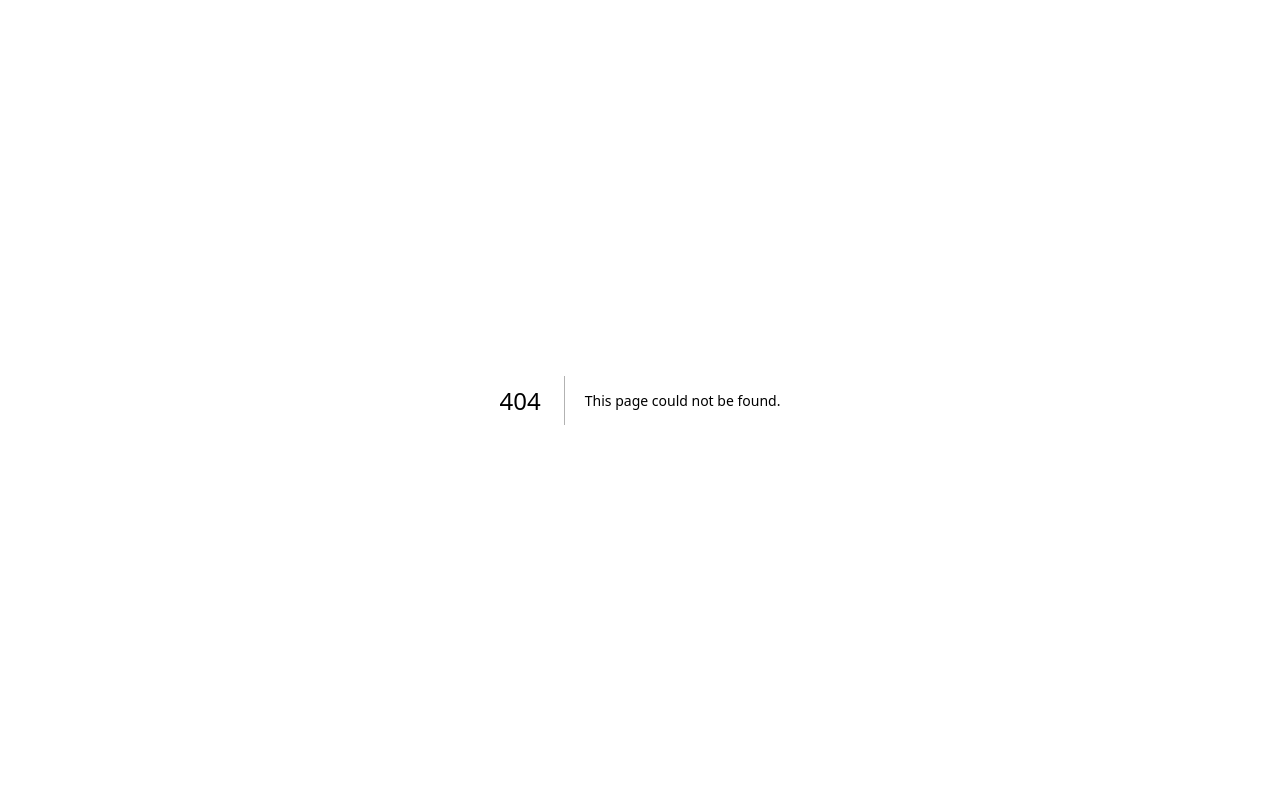
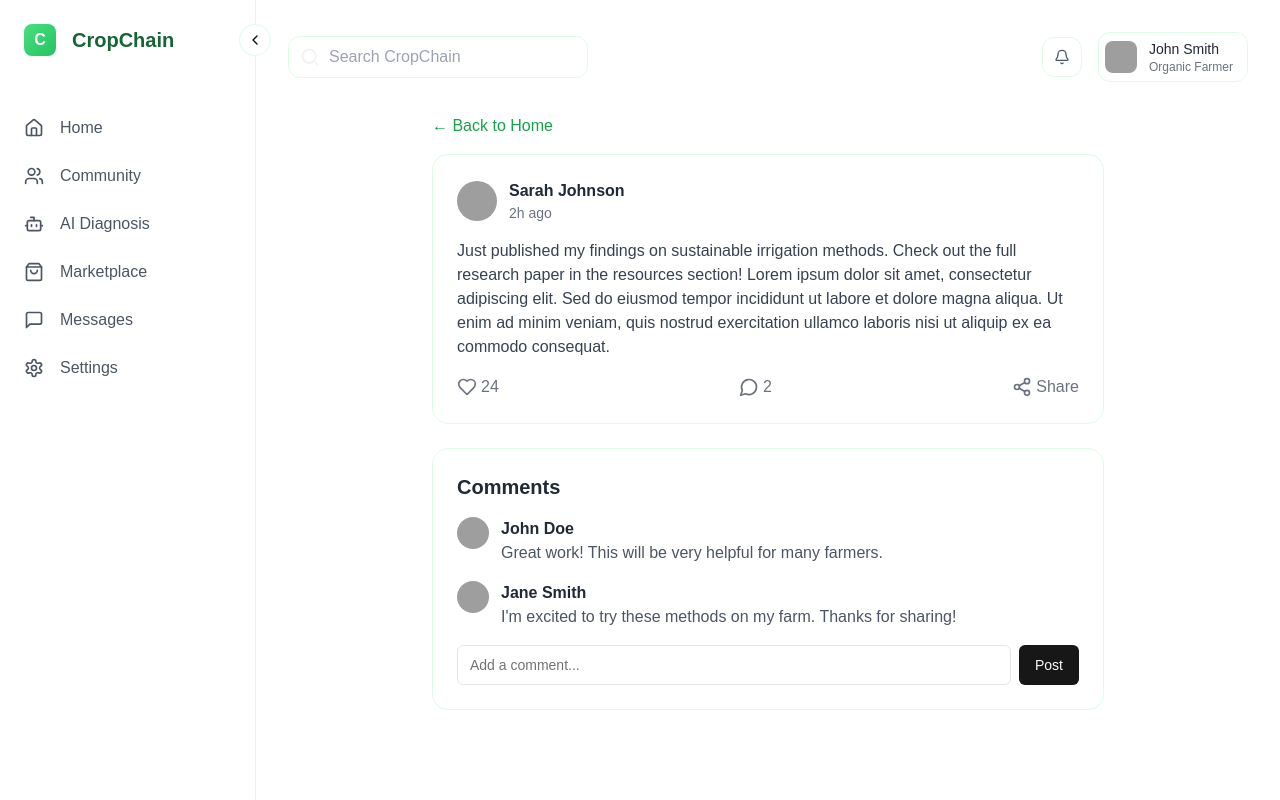
Before and after one commit to zahooronly/FYP, a Next.js app: page /post/1 in a window 1280 px wide. Before the commit this address had no page. Built offline with nearby package versions, Linux system fonts and the light colour scheme; grey boxes are pictures that could not be loaded.

Commit message:
feat(ui): individual post page

```diff
--- /dev/null
+++ b/app/post/[id]/page.tsx
@@ -0,0 +1,98 @@
+'use client'
+
+import { useState } from 'react'
+import Link from 'next/link'
+import { Sidebar } from '@/components/sidebar'
+import { MainContent } from '@/components/main-content'
+import { Button } from "@/components/ui/button"
+import { Input } from "@/components/ui/input"
+import { Heart, MessageCircle, Share2 } from 'lucide-react'
+
+// This is a mock post. In a real application, you'd fetch this data based on the post ID.
+const post = {
+  id: 1,
+  author: "Sarah Johnson",
+  avatar: "https://images.unsplash.com/photo-1544005313-94ddf0286df2?w=100",
+  content: "Just published my findings on sustainable irrigation methods. Check out the full research paper in the resources section! Lorem ipsum dolor sit amet, consectetur adipiscing elit. Sed do eiusmod tempor incididunt ut labore et dolore magna aliqua. Ut enim ad minim veniam, quis nostrud exercitation ullamco laboris nisi ut aliquip ex ea commodo consequat.",
+  likes: 24,
+  comments: [
+    { id: 1, author: "John Doe", content: "Great work! This will be very helpful for many farmers.", avatar: "https://images.unsplash.com/photo-1599566150163-29194dcaad36?w=100" },
+    { id: 2, author: "Jane Smith", content: "I'm excited to try these methods on my farm. Thanks for sharing!", avatar: "https://images.unsplash.com/photo-1494790108377-be9c29b29330?w=100" }
+  ],
+  timestamp: "2h ago"
+}
+
+export default function PostPage({ params }: { params: { id: string } }) {
+  const [likes, setLikes] = useState(post.likes)
+  const [comments, setComments] = useState(post.comments)
+  const [newComment, setNewComment] = useState('')
+
+  const handleLike = () => {
+    setLikes(likes + 1)
+  }
+
+  const handleComment = () => {
+    if (newComment.trim()) {
+      setComments([...comments, { id: comments.length + 1, author: "You", content: newComment, avatar: "https://images.unsplash.com/photo-1507003211169-0a1dd7228f2d?w=100" }])
+      setNewComment('')
+    }
+  }
+
+  return (
+    <div className="flex flex-col md:flex-row w-full">
+      <Sidebar />
+      <MainContent>
+        <div className="max-w-2xl mx-auto">
+          <Link href="/" className="text-green-600 hover:underline mb-4 inline-block">&larr; Back to Home</Link>
+          <div className="p-6 rounded-2xl backdrop-blur-xl bg-white/70 border border-green-100 mb-6">
+            <div className="flex items-center mb-4">
+              <img src={post.avatar || "/placeholder.svg"} alt={post.author} className="w-10 h-10 rounded-full mr-3" />
+              <div>
+                <p className="font-semibold text-gray-800">{post.author}</p>
+                <p className="text-sm text-gray-500">{post.timestamp}</p>
+              </div>
+            </div>
+            <p className="text-gray-700 mb-4">{post.content}</p>
+            <div className="flex justify-between text-gray-500">
+              <button onClick={handleLike} className="flex items-center space-x-1 hover:text-green-600">
+                <Heart className="w-5 h-5" />
+                <span>{likes}</span>
+              </button>
+              <button className="flex items-center space-x-1 hover:text-green-600">
+                <MessageCircle className="w-5 h-5" />
+                <span>{comments.length}</span>
+              </button>
+              <button className="flex items-center space-x-1 hover:text-green-600">
+                <Share2 className="w-5 h-5" />
+                <span>Share</span>
+              </button>
+            </div>
+          </div>
+          <div className="p-6 rounded-2xl backdrop-blur-xl bg-white/70 border border-green-100 mb-6">
+            <h2 className="text-xl font-semibold text-gray-800 mb-4">Comments</h2>
+            <div className="space-y-4 mb-4">
+              {comments.map((comment) => (
+                <div key={comment.id} className="flex items-start space-x-3">
+                  <img src={comment.avatar || "/placeholder.svg"} alt={comment.author} className="w-8 h-8 rounded-full" />
+                  <div>
+                    <p className="font-semibold text-gray-800">{comment.author}</p>
+                    <p className="text-gray-600">{comment.content}</p>
+                  </div>
+                </div>
+              ))}
+            </div>
+            <div className="flex space-x-2">
+              <Input
+                value={newComment}
+                onChange={(e) => setNewComment(e.target.value)}
+                placeholder="Add a comment..."
+                className="flex-grow"
+              />
+              <Button onClick={handleComment}>Post</Button>
+            </div>
+          </div>
+        </div>
+      </MainContent>
+    </div>
+  )
+}
```
